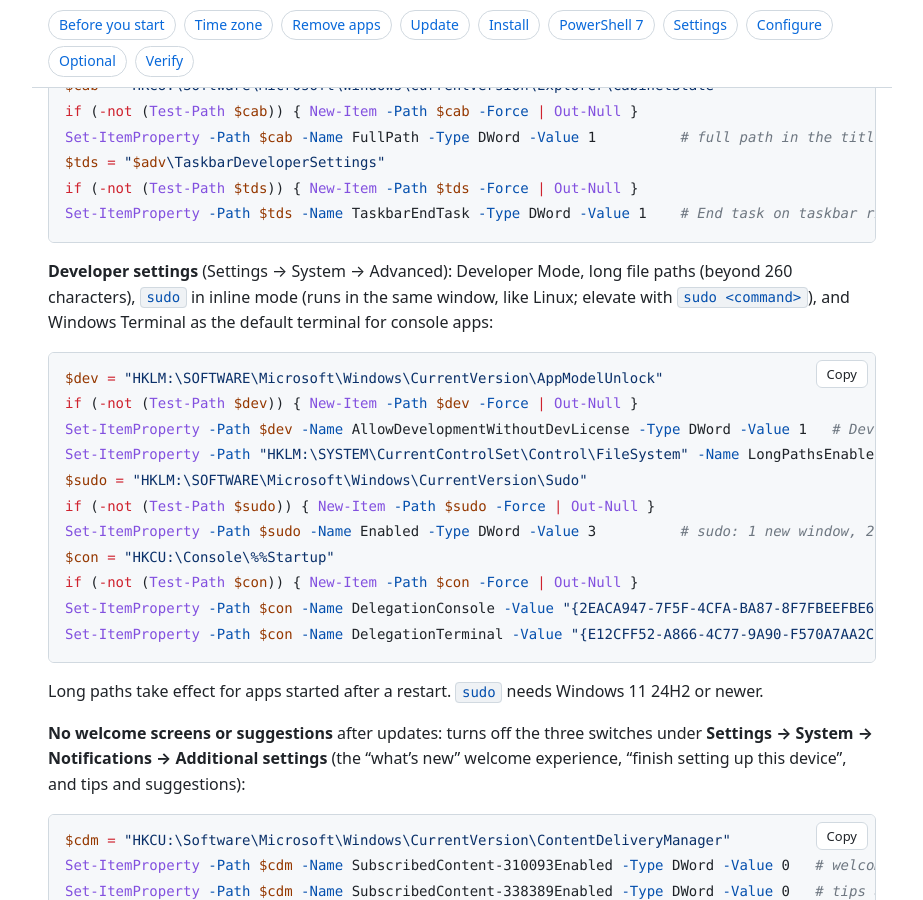
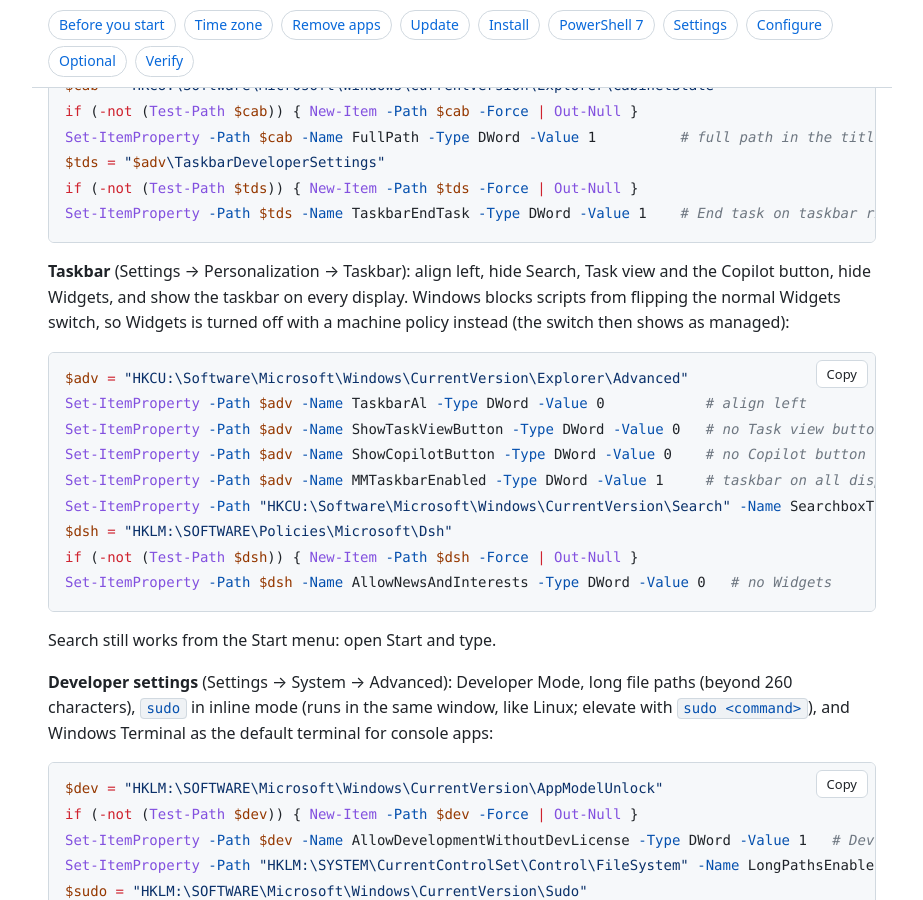
Before and after one commit to leewiscovitch/wiscovitch-install, a Jekyll site: the page built from windows.md, in a window 1280 px wide and 900 px high, scrolled down 9834 px. Shown: the whole window, without its empty margins (178-1101 px from the left). Built offline with Jekyll 4.4.1, drawn with Linux system fonts in a browser that asks for light colours.

Commit message:
Windows: taskbar left, no Search/Task view/Copilot/Widgets, taskbar on all displays
Co-Authored-By: Claude Opus 5.5 <noreply@anthropic.com>

````diff
--- a/windows.md
+++ b/windows.md
@@ -300,6 +300,22 @@ if (-not (Test-Path $tds)) { New-Item -Path $tds -Force | Out-Null }
 Set-ItemProperty -Path $tds -Name TaskbarEndTask -Type DWord -Value 1    # End task on taskbar right-click
 ```
 
+**Taskbar** (Settings → Personalization → Taskbar): align left, hide Search, Task view and the Copilot button, hide Widgets, and show the taskbar on every display. Windows blocks scripts from flipping the normal Widgets switch, so Widgets is turned off with a machine policy instead (the switch then shows as managed):
+
+```powershell
+$adv = "HKCU:\Software\Microsoft\Windows\CurrentVersion\Explorer\Advanced"
+Set-ItemProperty -Path $adv -Name TaskbarAl -Type DWord -Value 0            # align left
+Set-ItemProperty -Path $adv -Name ShowTaskViewButton -Type DWord -Value 0   # no Task view button
+Set-ItemProperty -Path $adv -Name ShowCopilotButton -Type DWord -Value 0    # no Copilot button (where the build has one)
+Set-ItemProperty -Path $adv -Name MMTaskbarEnabled -Type DWord -Value 1     # taskbar on all displays
+Set-ItemProperty -Path "HKCU:\Software\Microsoft\Windows\CurrentVersion\Search" -Name SearchboxTaskbarMode -Type DWord -Value 0   # Search hidden
+$dsh = "HKLM:\SOFTWARE\Policies\Microsoft\Dsh"
+if (-not (Test-Path $dsh)) { New-Item -Path $dsh -Force | Out-Null }
+Set-ItemProperty -Path $dsh -Name AllowNewsAndInterests -Type DWord -Value 0   # no Widgets
+```
+
+Search still works from the Start menu: open Start and type.
+
 **Developer settings** (Settings → System → Advanced): Developer Mode, long file paths (beyond 260 characters), `sudo` in inline mode (runs in the same window, like Linux; elevate with `sudo <command>`), and Windows Terminal as the default terminal for console apps:
 
 ```powershell
````
Also changed, not shown: 1 other file.
